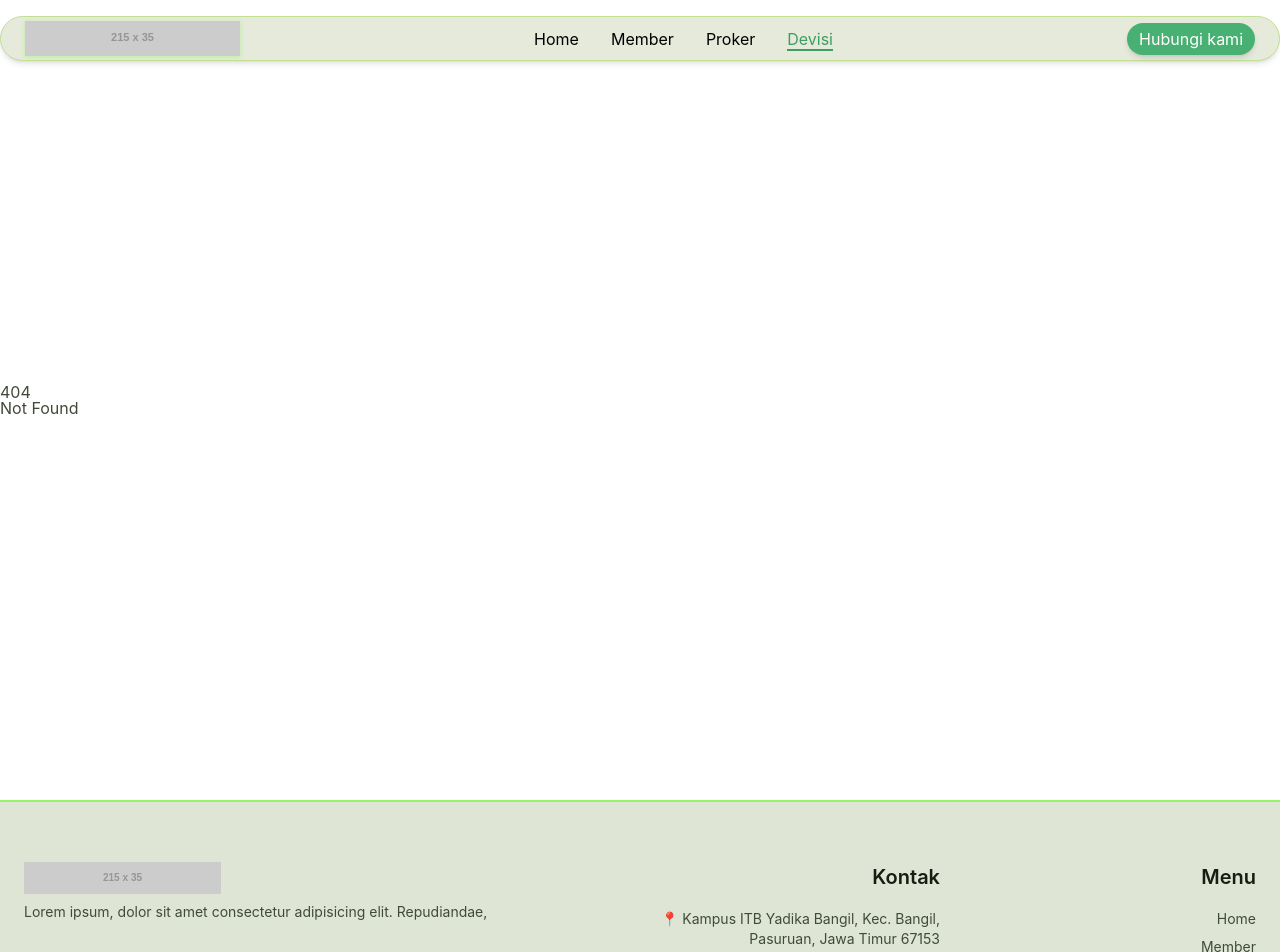
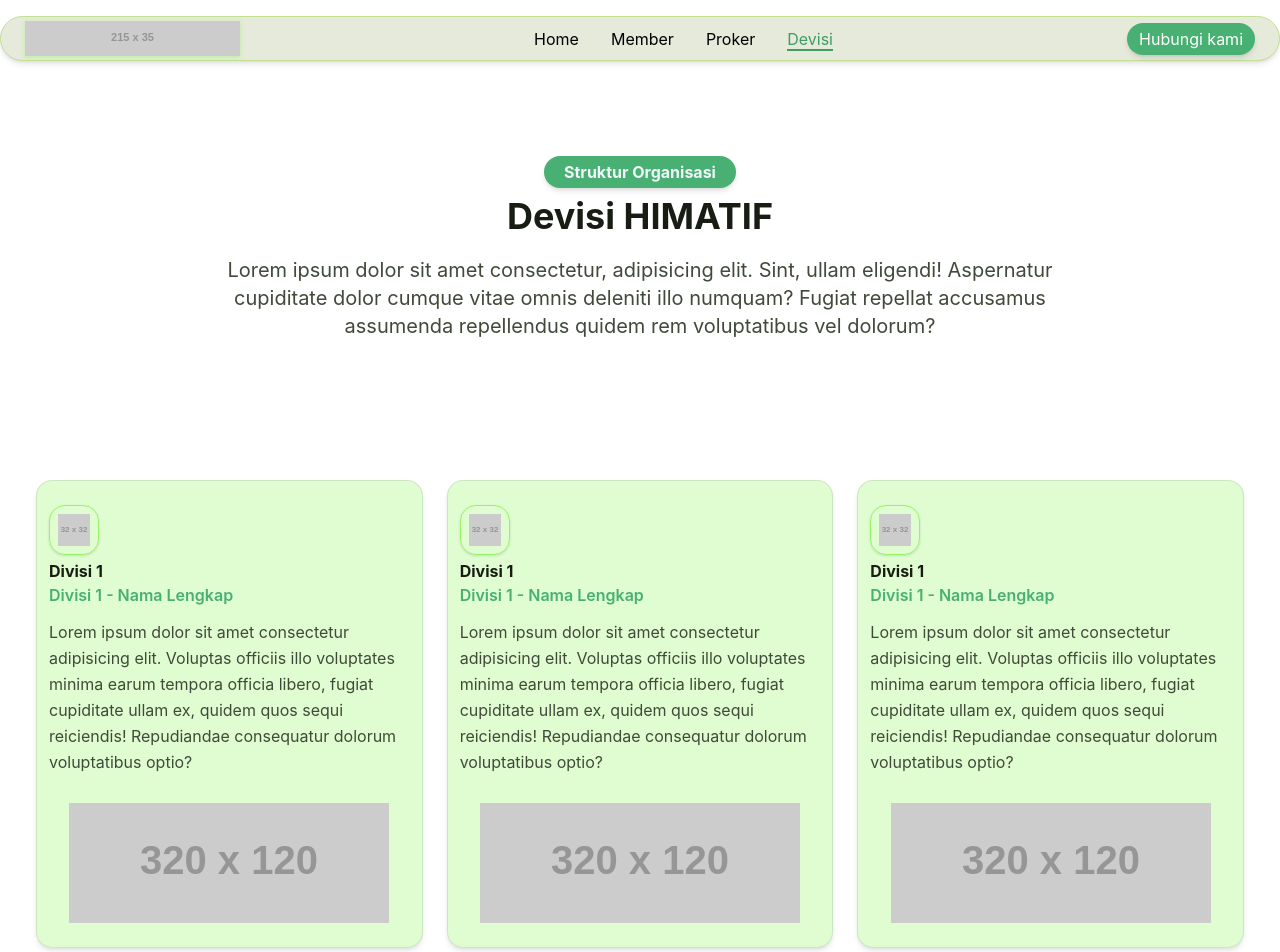
Before and after one commit to Ryan6712/himatif-profile, a SvelteKit app: page /devisi in a window 1280 px wide. Before the commit this address had no page. Shown: the top 952 px of the page. Built offline with nearby package versions, Linux system fonts and the light colour scheme.

Commit message:
make devisi page base layout

```diff
--- a/src/routes/+layout.svelte
+++ b/src/routes/+layout.svelte
@@ -7,7 +7,7 @@
 </script>
 
 <Navbar />
-<main class="flex flex-col min-h-screen bg-background justify-center">
+<main class="flex flex-col min-h-screen bg-background justify-center items-center mt-20">
 	{@render children()}
 </main>
 <Footer />
--- a/src/routes/+page.svelte
+++ b/src/routes/+page.svelte
@@ -1,5 +1,5 @@
 <section class="min-w-full bg-background stack section px-3 mt-3 ">
-    <div class="flex flex-col md:flex-row flex-wrap stack-lg lg:mt-0 justify-around">
+    <div class="flex flex-col md:flex-row container stack-lg lg:mt-0 gap-4">
         <div class="flex flex-col stack-lg md:gap-4 max-w-3xl p-3 ">
             <h1 class="capitalize text-2xl font-bold">Himpunan Mahasiswa Tekonologi informasi
                 <br> ITB YADIKA Bangil
@@ -35,7 +35,7 @@
         </div>
         <div class="grid grid-cols-1 md:grid-cols-3 gap-5">
             <!-- 1 -->
-            <div class="card grid grid-cols-1 justify-evenly bg-surface border border-primary rounded-2xl p-3 gap-4 h-full group group-hover:shadow-lg">
+            <div class="card grid grid-cols-1 justify-evenly bg-primary/30 border border-slate-800/10 rounded-2xl p-3 gap-4 h-full group group-hover:shadow-lg">
                 <div class="header flex flex-row items-center gap-4">
                     <div class="logo border border-primary shadow-sm group-hover:shadow-md p-2 rounded-2xl">
                         <img src="https://placehold.co/32x32/png?text=himatif" alt="">
@@ -49,7 +49,7 @@
                 </p>
             </div>
             <!-- 2 -->
-            <div class="card grid grid-cols-1 justify-evenly bg-surface border border-primary rounded-2xl p-3 gap-4 md:col-span-2 h-full group group-hover:shadow-lg">
+            <div class="card grid grid-cols-1 justify-evenly bg-primary/30 border border-slate-800/10 rounded-2xl p-3 gap-4 md:col-span-2 h-full group group-hover:shadow-lg">
                 <div class="header flex flex-row items-center gap-4">
                     <div class="logo border border-primary shadow-sm group-hover:shadow-md p-2 rounded-2xl">
                         <img src="https://placehold.co/32x32/png?text=himatif" alt="">
@@ -65,7 +65,7 @@
                 </ul>
             </div>
             <!-- 3 -->
-            <div class="card flex flex-col justify-evenly bg-surface border border-primary rounded-2xl p-3 gap-4 md:col-span-3 h-full group group-hover:shadow-lg">
+            <div class="card flex flex-col justify-evenly bg-primary/30 border border-slate-800/10 rounded-2xl p-3 gap-4 md:col-span-3 h-full group group-hover:shadow-lg">
                 <div class="header flex flex-row items-center gap-4">
                     <div class="logo border border-primary shadow-sm group-hover:shadow-md p-2 rounded-2xl">
                         <img src="https://placehold.co/32x32/png?text=himatif" alt="">
--- /dev/null
+++ b/src/routes/devisi/+page.svelte
@@ -0,0 +1,48 @@
+<script lang="ts">
+    let { data } = $props();
+
+    const devisi = data.devisi;
+
+
+</script>
+
+
+
+<section class="min-w-full bg-background stack section px-3 mt-3 ">
+    <div class="flex flex-col container stack-lg gap-4 items-center">
+        <div class="header flex flex-col items-center gap-2 justify-center">
+            <span class="label bg-secondary rounded-full py-2 px-5 text-slate-100 font-bold shadow-md capitalize text-center">
+                struktur organisasi
+            </span>
+            <h1 class="head text-4xl font-bold text-title-text mb-3">Devisi HIMATIF</h1>
+            <p class="max-w-4xl text-center text-lg/7">Lorem ipsum dolor sit amet consectetur, adipisicing elit. Sint, ullam eligendi! Aspernatur cupiditate dolor cumque vitae omnis deleniti illo numquam? Fugiat repellat accusamus assumenda repellendus quidem rem voluptatibus vel dolorum?</p>
+        </div>
+    </div>
+</section>
+
+<section class="min-w-full bg-background stack section px-3 mt-3 ">
+    <div class="container grid grid-cols-1 md:grid-cols-2 lg:grid-cols-3 gap-6">
+    {#each devisi as item}
+        <div class="card grid grid-cols-1 justify-evenly bg-primary/30 border border-slate-800/10 rounded-2xl px-3 py-6 gap-4 h-full group group-hover:shadow-lg shadow-md shadow-slate-800/10">
+            <div class="header flex flex-col items-start stack-sm">
+                <div class="logo border border-primary shadow-sm group-hover:shadow-md p-2 rounded-2xl ">
+                    <img src="{item.logoUrl}" alt={item.nama}>
+                </div>
+                <div class="title text-title-text font-bold">
+                    {item.nama}
+                </div>
+                <span class="text-secondary font-semibold">
+                    {item.namaLengkap}
+                </span>
+            </div>
+            <div class="content flex flex-col gap-2 items-center max-w-lg">
+                <p class="leading-relaxed mb-5">
+                    {item.deskripsi}
+                </p>
+                <img src="{item.thumbnailUrl}" alt={item.nama}>
+            </div>
+        </div>
+    {/each}
+
+    </div>
+</section>
--- /dev/null
+++ b/src/routes/devisi/+page.ts
@@ -0,0 +1,13 @@
+export const load = async ({ fetch }) => {
+    try {
+        const res = await fetch("/dummy-data/devisi.json")
+
+        if(!res.ok) throw new Error(`error fetching ${res.status}`);
+
+        const data = await res.json()
+
+        return data
+    } catch(error) {
+        return console.log(error)
+    }
+}
--- a/src/routes/proker/+page.svelte
+++ b/src/routes/proker/+page.svelte
@@ -19,7 +19,7 @@
     </div>
     <div class="proker-wrapper gap-6 grid grid-cols-1 container mt-10">
     {#each proker as item}
-        <div class="proker px-3 py-5 bg-surface border border-primary shadow-xl rounded-2xl flex gap-3 flex-wrap justify-center items-start lg:justify-start group">
+        <div class="proker px-3 py-5 bg-primary/30 border border-slate-800/10 shadow-xl rounded-2xl flex gap-3 flex-wrap justify-center items-start lg:justify-start group">
             <img src={item.thumbnail} alt="">
             <div class="desc flex flex-col">
                 <span class="title font-bold text-2xl">{item.title}</span>
--- /dev/null
+++ b/static/dummy-data/devisi.json
@@ -0,0 +1,25 @@
+{
+    "devisi" : [
+        {
+            "nama" : "Divisi 1",
+            "namaLengkap" : "Divisi 1 - Nama Lengkap",
+            "logoUrl" : "https://placehold.co/32x32/png?text=himatif",
+            "thumbnailUrl" : "https://placehold.co/320x120/png?text=himatif",
+            "deskripsi" : "Lorem ipsum dolor sit amet consectetur adipisicing elit. Voluptas officiis illo voluptates minima earum tempora officia libero, fugiat cupiditate ullam ex, quidem quos sequi reiciendis! Repudiandae consequatur dolorum voluptatibus optio?"
+        },
+        {
+            "nama" : "Divisi 1",
+            "namaLengkap" : "Divisi 1 - Nama Lengkap",
+            "logoUrl" : "https://placehold.co/32x32/png?text=himatif",
+            "thumbnailUrl" : "https://placehold.co/320x120/png?text=himatif",
+            "deskripsi" : "Lorem ipsum dolor sit amet consectetur adipisicing elit. Voluptas officiis illo voluptates minima earum tempora officia libero, fugiat cupiditate ullam ex, quidem quos sequi reiciendis! Repudiandae consequatur dolorum voluptatibus optio?"
+        },
+        {
+            "nama" : "Divisi 1",
+            "namaLengkap" : "Divisi 1 - Nama Lengkap",
+            "logoUrl" : "https://placehold.co/32x32/png?text=himatif",
+            "thumbnailUrl" : "https://placehold.co/320x120/png?text=himatif",
+            "deskripsi" : "Lorem ipsum dolor sit amet consectetur adipisicing elit. Voluptas officiis illo voluptates minima earum tempora officia libero, fugiat cupiditate ullam ex, quidem quos sequi reiciendis! Repudiandae consequatur dolorum voluptatibus optio?"
+        }
+    ]
+}
```
